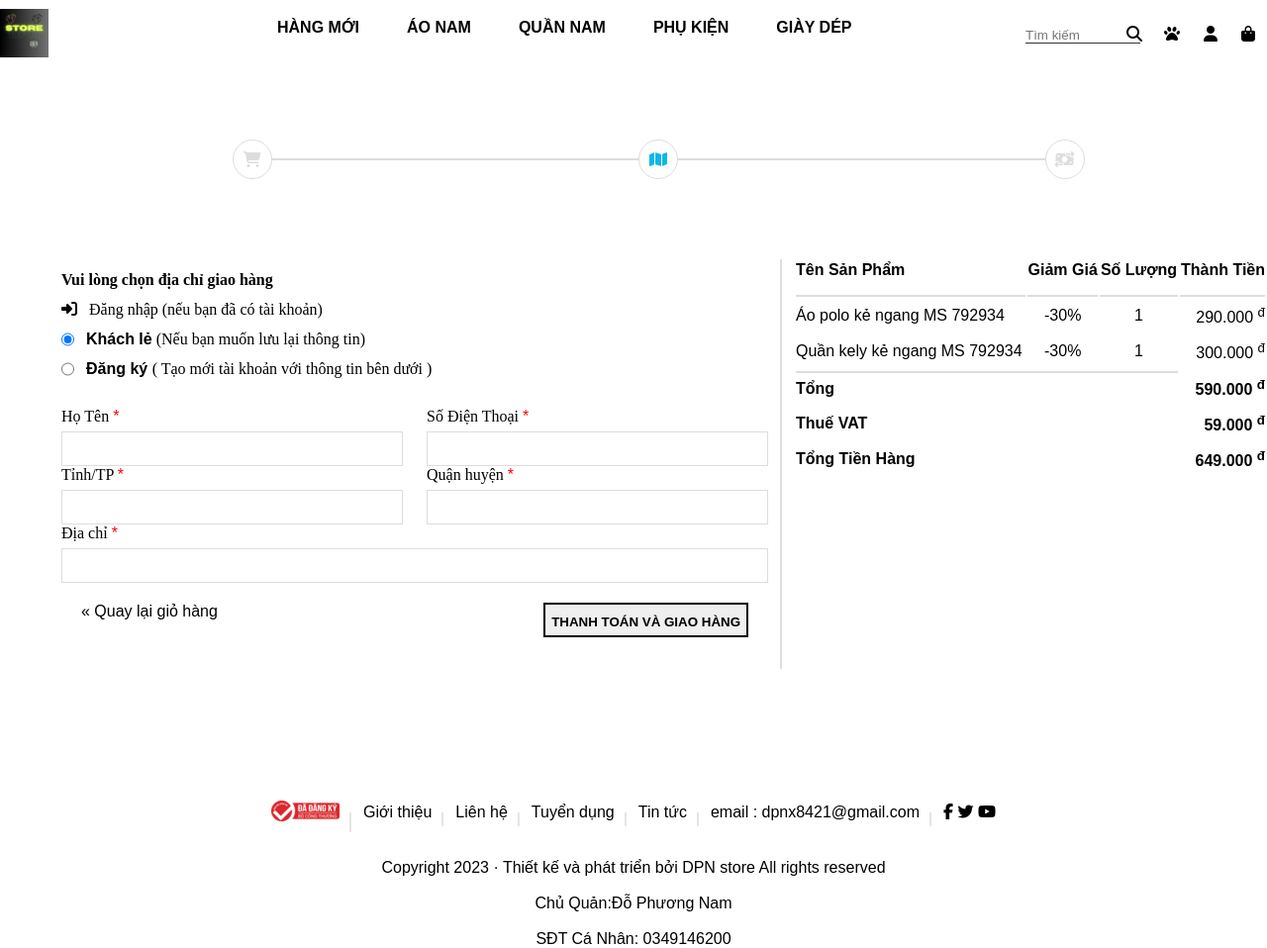
After one commit to dpnx2k1/DoAn2023, a PHP site: page /delivery.html in a window 1280 px wide. The commit adds this page. Shown: the whole page at 99% size. Run offline with PHP 8.4, Linux system fonts and the light colour scheme; some libraries are stand-ins or nearby versions.

Commit message:
giao hang

```diff
--- /dev/null
+++ b/giaodien/delivery.html
@@ -0,0 +1,182 @@
+<!DOCTYPE html>
+<html lang="en">
+<head>
+    <meta charset="UTF-8">
+    <meta http-equiv="X-UA-Compatible" content="IE=edge">
+    <meta name="viewport" content="width=device-width, initial-scale=1.0">
+    <script src="https://kit.fontawesome.com/34e972a4c1.js" crossorigin="anonymous"></script>
+    <link rel="stylesheet" href="style.css">
+
+    <title>DPN Store</title>
+</head>
+<body>
+    <header>
+        <div class="logo">
+            <img src="image/2.png" alt="">
+        </div>
+        <div class="menu">
+            <li><a href=""> HÀNG MỚI</a></li>
+    <li><a href="">ÁO NAM</a>
+        <ul class="sub-menu">
+            <li><a href="">ÁO SƠ MI</a></li>
+            <li><a href="">ÁO THUN</a></li>
+            <li><a href="">ÁO POLO</a></li>
+            <li><a href="">ÁO KHOÁC</a></li>
+            <li><a href="">ÁO HOODIE</a></li>
+            <li><a href="">ÁO LEN</a></li>
+        </ul>
+    </li>
+            <li><a href="">QUẦN NAM</a>
+                <ul class="sub-menu">
+                    <li><a href="">QUẦN JEAN</a></li>
+                    <li><a href="">QUẦN KAKI</a></li>
+                    <li><a href="">QUẦN TÂY</a></li>
+                    <li><a href="">QUẦN JOGGER</a></li>
+                </ul>
+            </li>
+            <li><a href="">PHỤ KIỆN</a>
+                <ul class="sub-menu">
+                    <li><a href="">THẮT LƯNG</a></li>
+                    <li><a href="">VÍ DA</a></li>
+                    <li><a href="">CÀ VẠT</a></li>
+                    <li><a href="">MŨ NÓN</a></li>
+                </ul>
+            </li>
+            <li><a href=""> GIÀY DÉP</a>
+                <ul class="sub-menu">
+                    <li><a href="">GIÀY</a></li>
+                    <li><a href="">SCANDEL</a></li>
+                    <li><a href="">DÉP NAM</a></li>
+
+                </ul>
+            </li>
+        </div>
+        <div class="orthe">
+            <li><input type="text" placeholder="Tìm kiếm "><i class="fas fa-search"></i></li>
+            <li><a class="fa fa-paw"></a></li>
+            <li><a class="fa fa-user"></a></li>
+            <li><a class="fa fa-shopping-bag"></a></li>
+        </div>
+    </header>
+
+        <!----------------delivery-------------------------- -->
+    <section class="delivery">
+        <div class="container">
+            <div class="delivery-top-wrap">
+                <div class="delivery-top">
+                    <div class="delivery-top-shopping delivery-top-item">
+                        <i class="fa-sharp fa-solid fa-cart-shopping"></i>
+                    </div>
+                    <div class="delivery-top-address delivery-top-item">
+                        <i class="fa-solid fa-map"></i>
+                    </div>
+                    <div class="delivery-top-money delivery-top-item">
+                        <i class="fa-solid fa-money-bill-transfer" ></i>
+                    </div>
+                </div>
+            </div>
+        </div>
+        <div class="container row">
+            <div class="delivery-content row">
+                <div class="delivery-content-left">
+                        <p>Vui lòng chọn địa chỉ giao hàng</p>
+                        <div class="delivery-content-left-login row">
+                            <i class="fas fa-sign-in-alt"></i>
+                            <p>Đăng nhập (nếu bạn đã có tài khoản)</p>
+                        </div>
+                        <div class="delivery-content-left-khachle row">
+                            <input checked type="radio" name="loại khách" value="Khách lẻ">
+                            <p><span style="font-weight: bold;">Khách lẻ</span> (Nếu bạn muốn lưu lại thông tin)</p>
+                        </div>
+                        <div class="delivery-content-left-signup row">
+                            <input  type="radio" name="loại khách" value="Khách lẻ">
+                            <p><span style="font-weight: bold;">Đăng ký </span> ( Tạo mới tài khoản với thông tin bên dưới )</p>
+                        </div>
+                        <div class="delivery-content-left-input-top row">
+                            <div class="delivery-content-left-input-top-item">
+                                <label for="">Họ Tên <span style="color: red;">*</span></label>
+                                <input type="text">
+                            </div>
+                            <div class="delivery-content-left-input-top-item">
+                                <label for="">Số Điện Thoại <span style="color: red;">*</span></label>
+                                <input type="text">
+                            </div>
+                            <div class="delivery-content-left-input-top-item">
+                                <label for=""> Tỉnh/TP <span style="color: red;">*</span></label>
+                                <input type="text">
+                            </div>
+                            <div class="delivery-content-left-input-top-item">
+                                <label for=""> Quận huyện <span style="color: red;">*</span></label>
+                                <input type="text">
+                            </div>
+                        </div>
+                        <div class="delivery-content-left-input-bottom">
+                            <label for=""> Địa chỉ <span style="color: red;">*</span></label>
+                                <input type="text">
+                        </div>
+                      <div class="delivery-content-left-button row">
+                        <a href=""><span>&#171;</span> Quay lại giỏ hàng</a>
+                        <button style="text-transform: uppercase; font-weight: bold;">Thanh Toán và giao hàng</button>
+                      </div>
+                </div>
+                <div class="delivery-content-right">
+                    <table>
+                        <tr>
+                            <th>Tên Sản Phẩm</th>
+                            <th>Giảm Giá</th>
+                            <th>Số Lượng</th>
+                            <th>Thành Tiền</th>
+                        </tr>
+                        <tr>
+                            <td>Áo polo kẻ ngang MS 792934</td>
+                            <td>-30%</td>
+                            <td>1</td>
+                            <td><p>290.000 <sup>đ</sup></p></td>
+                        </tr>
+                        <tr>
+                            <td>Quần kely kẻ ngang MS 792934</td>
+                            <td>-30%</td>
+                            <td>1</td>
+                            <td><p>300.000 <sup>đ</sup></p></td>
+                        </tr>
+                        <tr>
+                            <td style="font-weight: bold; border-top:2px solid #dddddd;" colspan="3">Tổng</td>
+                            <td style="font-weight: bold"><p>590.000 <sup>đ</sup></p></td>
+                        </tr>
+                        <tr>
+                            <td style="font-weight: bold;" colspan="3">Thuế VAT</td>
+                            <td style="font-weight: bold"><p>59.000 <sup>đ</sup></p></td>
+                        </tr>
+                        <tr>
+                            <td style="font-weight: bold;" colspan="3">Tổng Tiền Hàng</td>
+                            <td style="font-weight: bold"><p>649.000 <sup>đ</sup></p></td>
+                        </tr>
+                    </table>
+                </div>
+            </div>
+        </div>
+
+
+
+
+    </section>
+          <!----------------- footer ----------------->
+          <div class="footer-top">
+            <li>  <img src="image/logo.png" alt=""></li>
+            <li> <a>Giới thiệu</a></li>
+            <li>   <a>Liên hệ</a></li>
+            <li> <a>Tuyển dụng</a></li>
+            <li><a href="">Tin tức</a></li>
+            <li>  <p>email : dpnx8421@gmail.com</p></li>
+            <li>  <a href="" class="fab fa-facebook-f"></a>
+                <a href="" class="fab fa-twitter"></a>
+                <a href="" class="fab fa-youtube"></a></li>
+            </div>
+            <div class="footer-bottom">
+                <p>Copyright 2023 · Thiết kế và phát triển bởi DPN store All rights reserved</p>
+               <br><p>Chủ Quản:Đỗ Phương Nam</p>
+              <br>  SĐT Cá Nhân: 0349146200
+            </div>
+        </body>
+        <script language="javascript" src="script.js"></script>
+    </html>
--- a/giaodien/style.css
+++ b/giaodien/style.css
@@ -663,3 +663,141 @@ header:hover{
     font-family: 'Times New Roman', Times, serif;
     color: #333;
 }
+/* ----------------------------delivery ----------------------------------------------------*/
+.delivery{
+    padding: 110px 0;
+}
+.delivery-top-wrap{
+    display: flex;
+    justify-content: center;
+    align-items: center;
+}
+.delivery-top{
+    height: 2px;
+    width: 70%;
+    background-color: #dddddd;
+    display: flex;
+    justify-content: space-between;
+    align-items: center;
+    margin: 50px 0 100px;
+}
+.delivery-top-item{
+    width: 40px;
+    height: 40px;
+    border-radius: 50%;
+    border: 1px solid #dddddd;
+    display: flex;
+    align-items: center;
+    justify-content: center;
+    background-color: #fff;
+}
+.delivery-top-item i{
+    color: #dddddd;
+}
+.delivery-top-address i{
+    color: #0DB7EA;
+}
+.delivery-content-left{
+    width: 60%;
+    padding: 12px;
+}
+.delivery-content-left p{
+    font-family: 'Times New Roman', Times, serif;
+    font-size: 16px;
+
+}
+.delivery-content-left label{
+    font-family: 'Times New Roman', Times, serif;
+    font-size: 16px;
+    margin-bottom: 6px;
+    display: block;
+}
+.delivery-content-left>p{
+    font-weight: bold;
+}
+.delivery-content-left-login{
+    margin-top: 12px;
+}
+.delivery-content-left-login i{
+    font-size: 16px;
+    margin-right: 12px;
+}
+.delivery-content-left-khachle{
+    margin: 12px 0;
+}
+.delivery-content-left-khachle input{
+    margin-right: 12px;
+}
+.delivery-content-left-signup{
+    margin-bottom:30px ;
+}
+.delivery-content-left-signup input{
+    margin-right: 12px;
+}
+.delivery-content-left-input-top{
+    justify-content: space-between;
+}
+.delivery-content-left-input-top-item{
+    width: calc(50% - 12px);
+}
+.delivery-content-left-input-top-item input{
+    width: 100%;
+    height: 35px;
+    border: 1px solid #dddddd;
+    padding-left: 6px;
+}
+.delivery-content-left-input-bottom input{
+    width: 100%;
+    height: 35px;
+    border: 1px solid #dddddd;
+    padding-left: 6px;
+}
+.delivery-content-left-input-bottom span{
+    margin-right: 12px;
+}
+.delivery-content-left-input-bottom p{
+    display: inline-block;
+    font-family: 'Times New Roman', Times, serif;
+    font-size: 16px;
+}
+.delivery-content-left-button{
+    justify-content: space-between;
+    padding: 20px;
+}
+.delivery-content-left-button button{
+    height: 35px;
+    border: 2px solid black;
+    padding: 10px 6px;
+    cursor: pointer;
+}
+.delivery-content-right{
+    width: 40%;
+    padding-left: 12px;
+    border-left: 2px solid #dddddd;
+    height: auto;
+}
+.delivery-content-right table{
+    width: 100%;
+    font-family: 'Times New Roman', Times, serif;
+    font-size: 16px;
+    text-align: center;
+}
+.delivery-content-right table tr th:first-child {
+    text-align: left;
+}
+.delivery-content-right table tr th{
+    padding-bottom: 16px;
+    border-bottom: 2px solid #dddddd;
+}
+.delivery-content-right table tr th:last-child{
+    text-align: right;
+}
+.delivery-content-right table tr td{
+    padding: 6px 0;
+}
+.delivery-content-right table tr td:last-child{
+    text-align: right;
+}
+.delivery-content-right table tr td:first-child{
+    text-align: left;
+}
```
